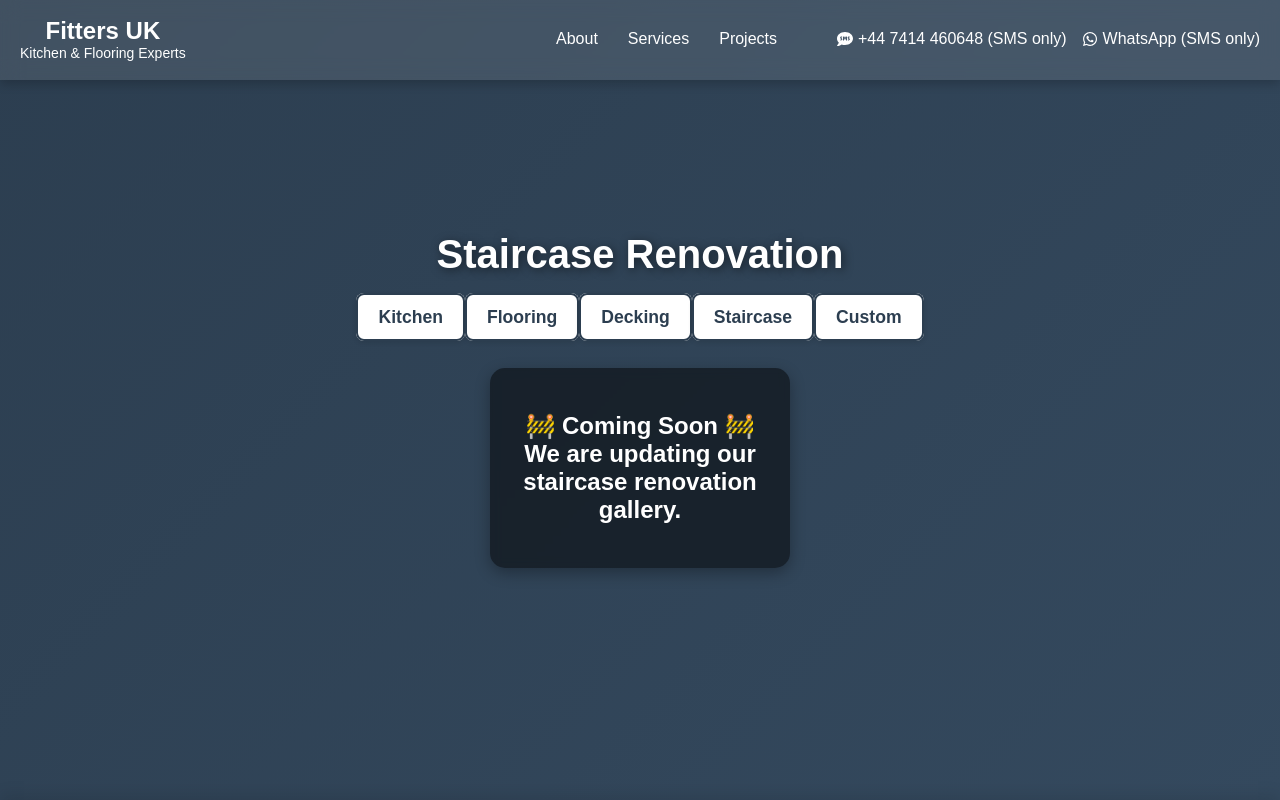
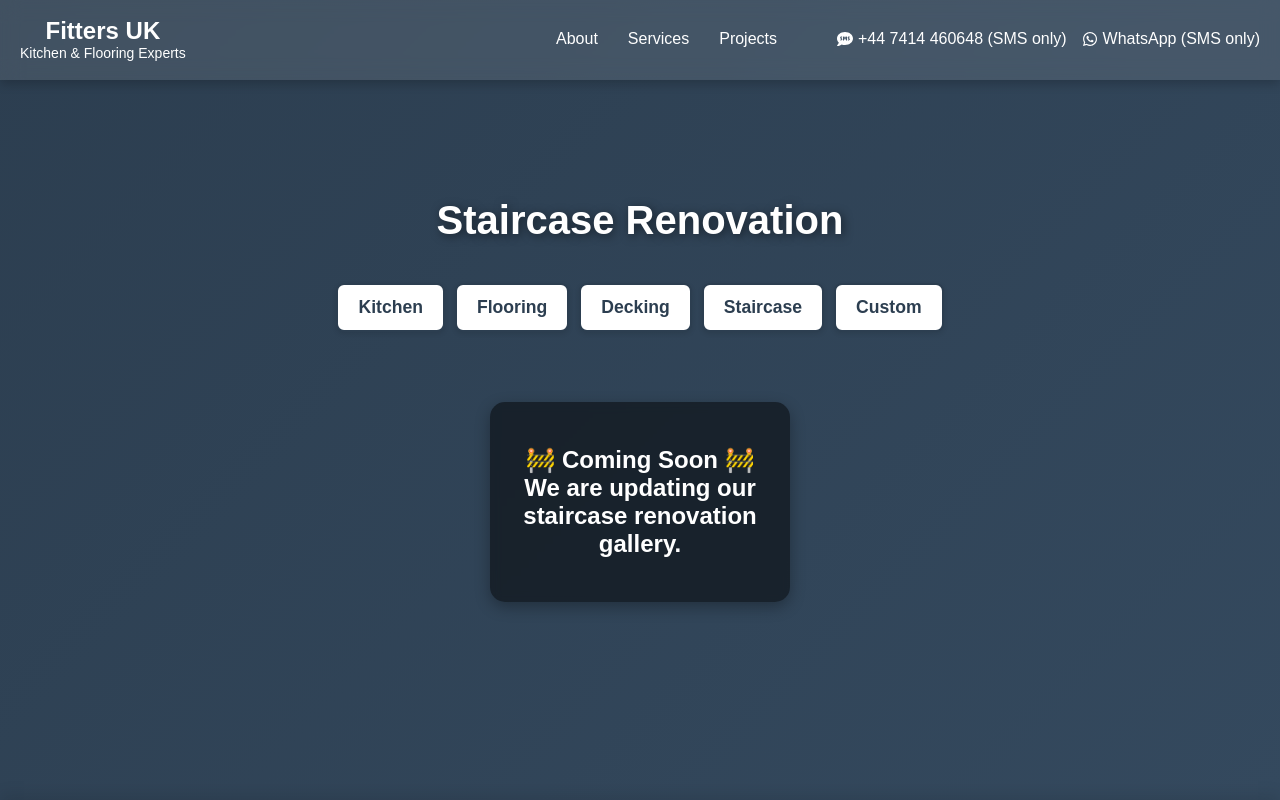
Before and after one commit to L11nas/kitchenfitter, a React (Vite) app: page /projects/staircase in a window 1280 px wide. Shown: the top 800 px of the page. Built offline with nearby package versions, Linux system fonts and the light colour scheme.

Commit message:
oweflov-x

```diff
--- a/src/components/styles/App.css
+++ b/src/components/styles/App.css
@@ -3,6 +3,10 @@
   margin: 0;
   padding: 0;
   box-sizing: border-box;
+  -webkit-box-sizing: border-box;
+  -moz-box-sizing: border-box;
+  box-sizing: border-box;
+  word-wrap: break-word;
 }
 
 /* ================= BODY & GENERAL ================= */
@@ -64,6 +68,7 @@ button:hover {
   text-align: center;
   display: flex;
   flex-direction: column;
+  overflow-x: hidden;
 }
 
 /* ================= GLOBAL LAYOUT ================= */
@@ -71,7 +76,8 @@ button:hover {
   display: flex;
   justify-content: center;
   align-items: center;
-  width: 100%;
+  max-width: 100%;
+  overflow-x: hidden;
 }
 .wrapper {
   position: relative;
--- a/src/components/styles/decking.css
+++ b/src/components/styles/decking.css
@@ -297,4 +297,7 @@
     max-width: 100%;
     max-height: 60vh; /* Neleidžiame modalui per daug užimti ekrano */
   }
+  .decking-title {
+    font-size: 1.8rem;
+  }
 }
--- a/src/components/styles/staircase.css
+++ b/src/components/styles/staircase.css
@@ -20,7 +20,14 @@
   margin-bottom: 30px;
   text-shadow: 2px 2px 10px rgba(0, 0, 0, 0.5);
 }
-
+.category-navigation {
+  display: flex;
+  flex-wrap: wrap; /* Jei netelpa, keliasi žemyn */
+  justify-content: center;
+  gap: 10px;
+  margin-bottom: 20px;
+  padding: 10px 0;
+}
 /* ✅ Kortelės konteineris */
 .staircase-container {
   display: flex;
```
